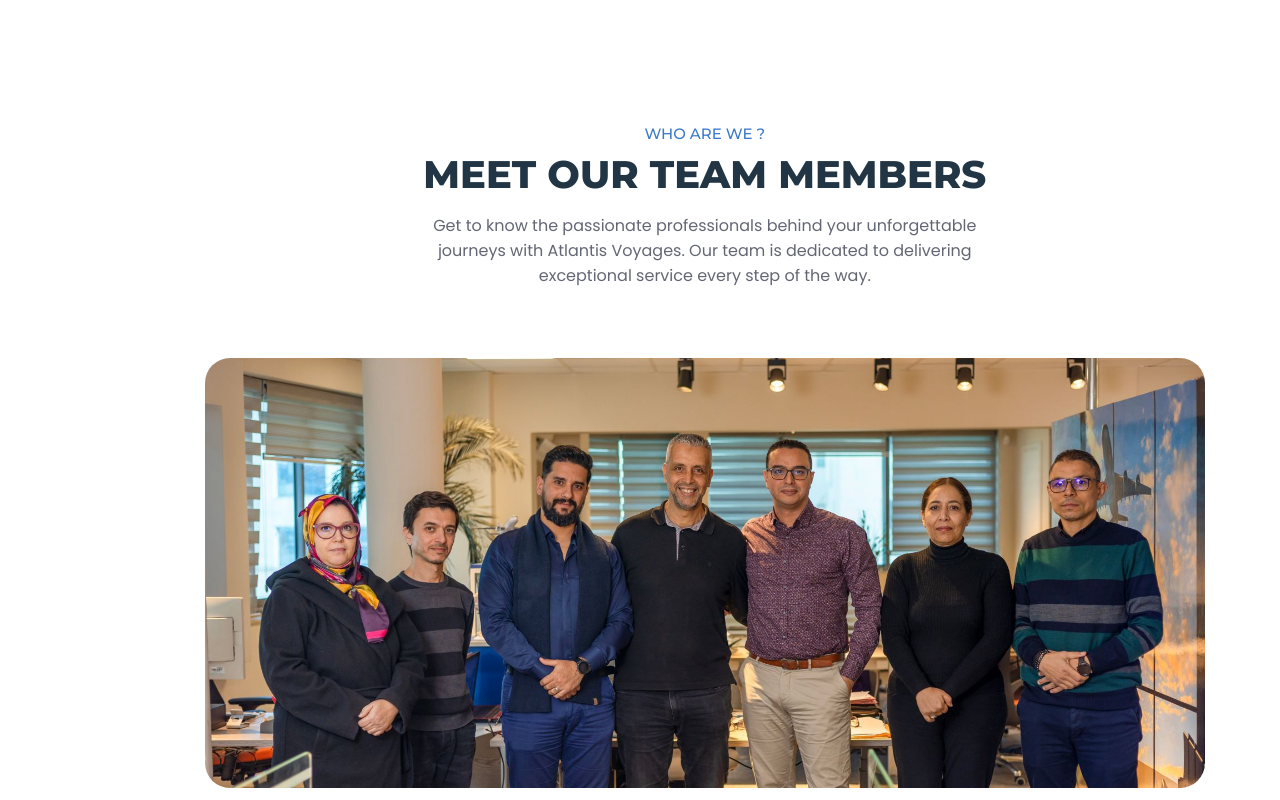
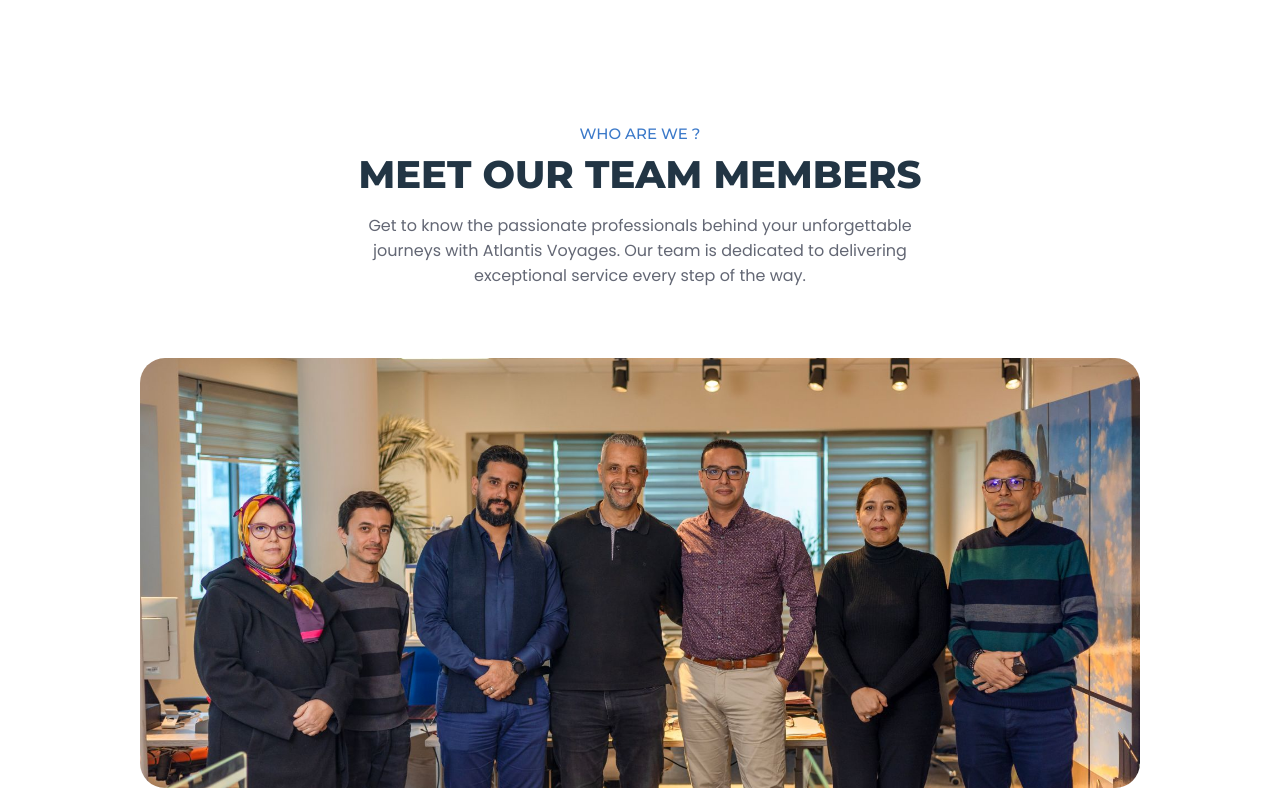
Before and after one commit to linksprod/Atlantis_landing, a website: page index.html in a window 1280 px wide. Shown: the part 1740-2540 px from the top of the page. Drawn offline with nearby package versions, Linux system fonts and the light colour scheme.

Commit message:
optimized ceo/team ayout

```diff
--- a/public/css/style.css
+++ b/public/css/style.css
@@ -1050,7 +1050,7 @@ address {
     margin-inline: auto;
   }
 
-  .container2 { max-width: 700px; margin-left: 2vw;}
+  .container2 { max-width: 700px; margin-inline: auto;}
 
   .btn {
     --fs-5: 16px;
@@ -1196,7 +1196,7 @@ address {
    */
 
   .container { max-width: 800px; }
-  .container2 { max-width: 750px; margin-left: 12vw;}
+  .container2 { max-width: 750px;}
 
   .section-text {
     max-width: 60ch;
@@ -1344,7 +1344,7 @@ address {
 
   .container { max-width: 1050px; }
 
-  .container2 { max-width: 900px; margin-left: 13vw;}
+  .container2 { max-width: 900px;}
 
 
   /**
@@ -1506,7 +1506,7 @@ address {
 
   .container { max-width: 1180px; }
 
-  .container2 { max-width: 1000px; margin-left: 16vw;}
+  .container2 { max-width: 1000px;}
 
   .long-card {width: 100%;}
   .long-card .card-content{width: 20%;}
```
